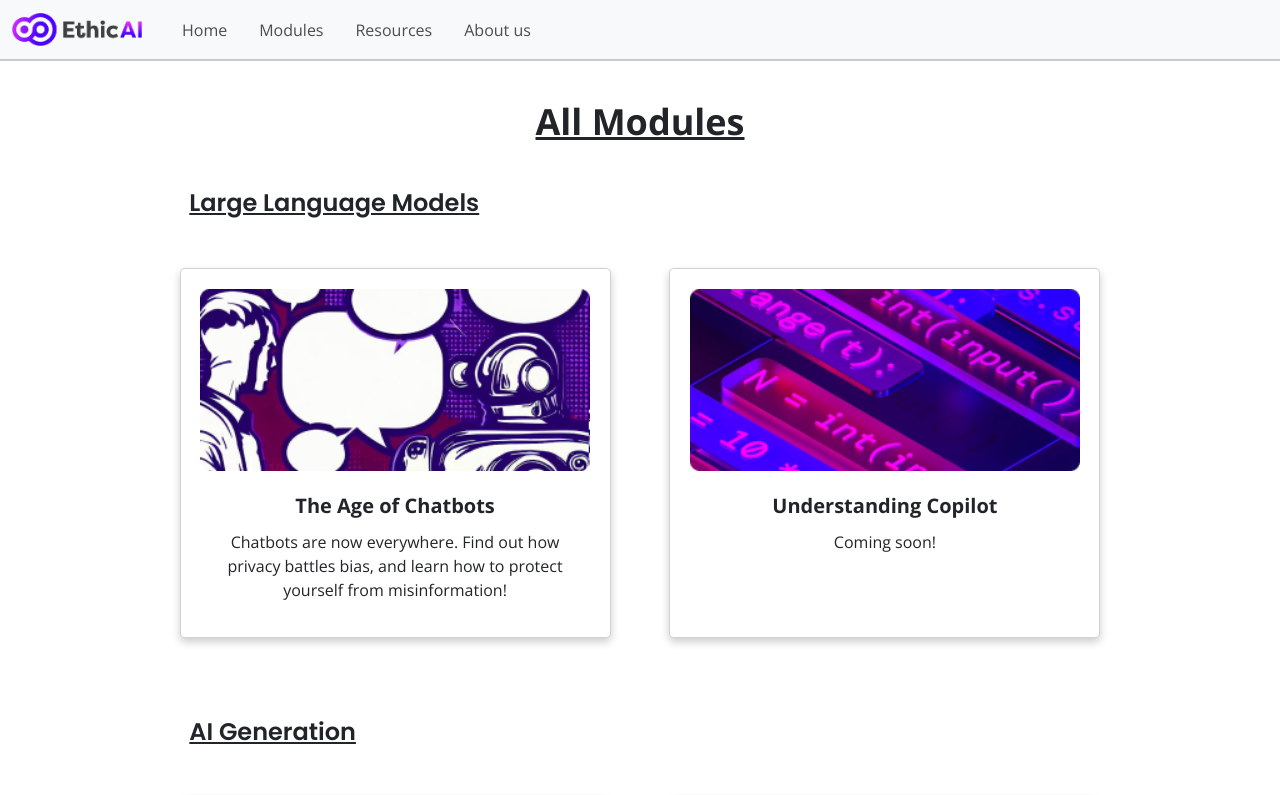
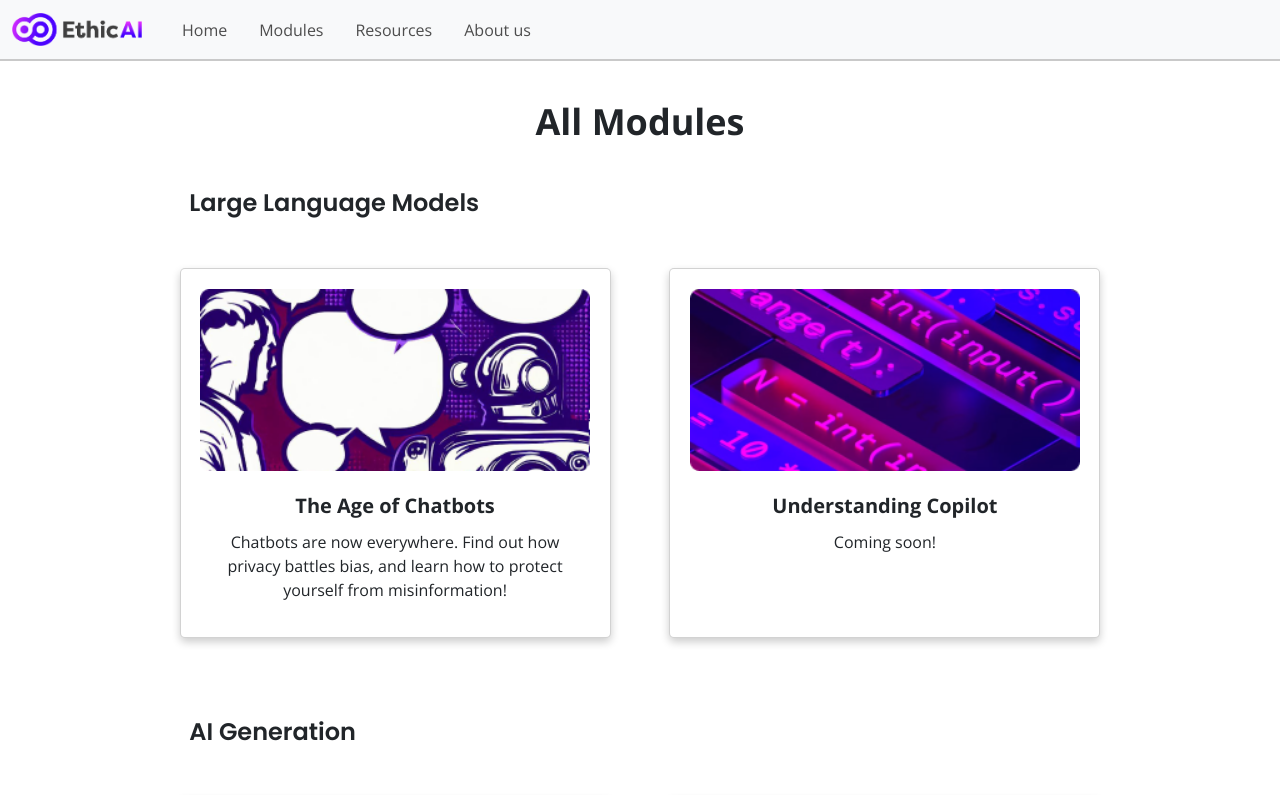
Before and after one commit to harslash/EthicAI, a Vue app in the folder project/ethicai-spa/: page /all-modules in a window 1280 px wide. Shown: the top 795 px of the page. Built offline with nearby package versions, Linux system fonts and the light colour scheme.

Commit message:
remove underline

```diff
--- a/project/ethicai-spa/src/components/pages/all-modules-page.vue
+++ b/project/ethicai-spa/src/components/pages/all-modules-page.vue
@@ -3,11 +3,11 @@
         <div class="container-fluid page-container text-center big-wrapper">
 
             <div class="title">
-                <h1><u>All Modules</u></h1>
+                <h1>All Modules </h1>
             </div>
 
             <div class="subtitle">
-                <h2><u>Large Language Models</u></h2>
+                <h2>Large Language Models</h2>
             </div>
 
             <!-- LLM cards -->
@@ -31,20 +31,13 @@
                     </div>
                 </div>
 
-                <!--
-                <div class="card">
-                    <img :src="require('@/assets/placeholder_Thumbnail.png')" alt="Placeholder" style="width:100%">
-                    <div class="container">
-                        <h4>Placeholder</h4>
-                        <p>Placeholder text</p>
-                    </div>
-                </div> -->
+
 
 
             </div>
 
             <div class="subtitle">
-                <h2><u>AI Generation</u></h2>
+                <h2>AI Generation</h2>
             </div>
 
             <!-- AI Generation cards -->
@@ -69,14 +62,6 @@
                     </div>
                 </div>
 
-                <!--
-                <div class="card">
-                    <img :src="require('@/assets/placeholder_Thumbnail.png')" alt="Placeholder" style="width:100%">
-                    <div class="container">
-                        <h4>Placeholder</h4>
-                        <p>Placeholder text</p>
-                    </div>
-                </div> -->
 
             </div>
 
```
